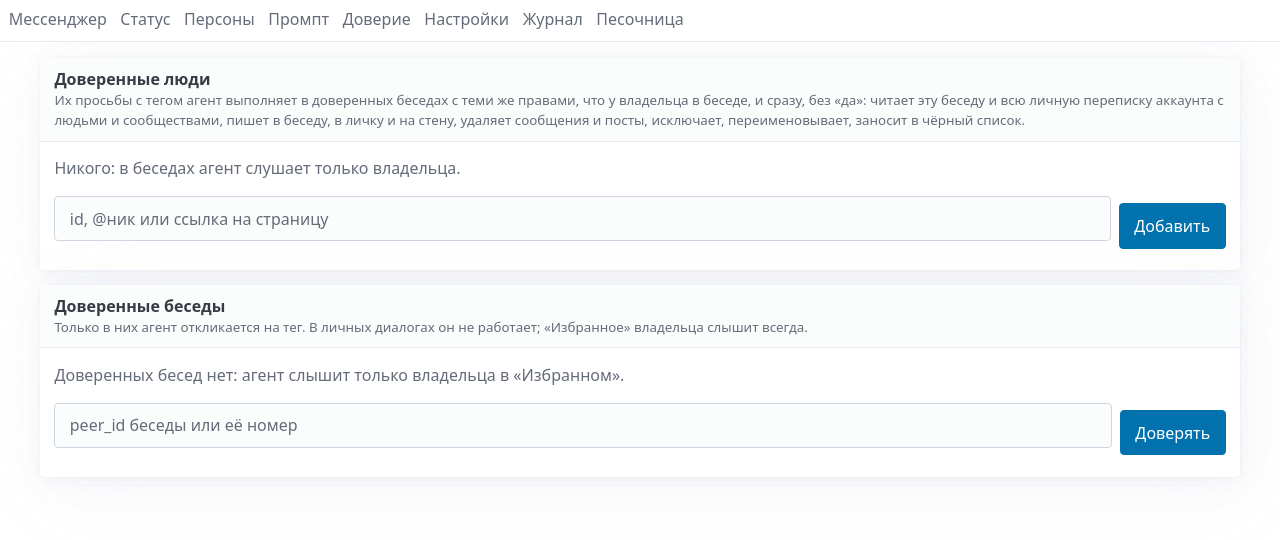
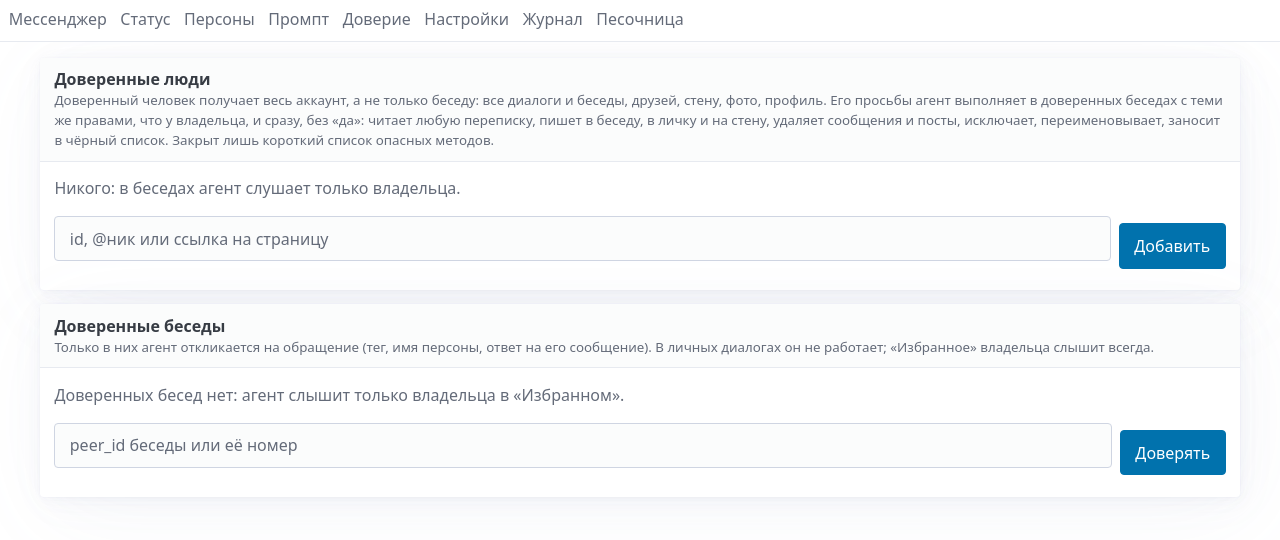
Before and after one commit to akklimoff/vk-ui, a FastAPI app: template web/templates/access.html in a window 1280 px wide. Shown: the top 540 px of the page. Run offline with FastAPI, Linux system fonts and the light colour scheme; the template is opened without the code that fills it, so the values that code supplies are empty; parts of the project's set-up code (start-up, migrations or seed data) failed here and were passed over; some libraries are stand-ins or nearby versions.

Commit message:
describe whole-page rights, the new ways to call the agent and what it is shown

```diff
--- a/web/im/modes.py
+++ b/web/im/modes.py
@@ -7,11 +7,11 @@ from bot.runtime import RuntimeSettings
 from web.im.views import is_chat
 
 LISTENS_SAVED = "«Избранное»: здесь агент слышит владельца, и ему доступен весь аккаунт"
-LISTENS_CHAT = "доверенная беседа: агент откликается на тег владельца и доверенных людей"
+LISTENS_CHAT = "доверенная беседа: агент откликается на обращение владельца и доверенных людей"
 SILENT = {
-    gate.PAUSED: ("пауза", "muted", "пауза: на тег агент не откликнется"),
+    gate.PAUSED: ("пауза", "muted", "пауза: на обращение агент не откликнется"),
     gate.PRIVATE_DIALOG: ("не слушает", "muted", "личный диалог: агент работает только в беседах и в «Избранном»"),
-    gate.CHAT_NOT_TRUSTED: ("не слушает", "warn", "беседа не в доверенных: на тег агент не откликнется"),
+    gate.CHAT_NOT_TRUSTED: ("не слушает", "warn", "беседа не в доверенных: на обращение агент не откликнется"),
 }
 
 
--- a/web/state.py
+++ b/web/state.py
@@ -19,7 +19,7 @@ REASONS = {
     gate.COMMUNITY_SENDER: "пишет сообщество",
     gate.ADDRESSED_TO_BOTS: "сообщение со слешем — оно для ботов",
     gate.NO_SENDER: "у события нет автора",
-    gate.NO_TAG: "нет тега",
+    gate.NO_TAG: "нет обращения",
     RATE_LIMITED: "слишком часто: сработал лимит частоты",
     QUEUE_FULL: "очередь просьб была полна",
 }
--- a/web/templates/partials/access.html
+++ b/web/templates/partials/access.html
@@ -6,7 +6,7 @@
   {% if t.vk_error %}<p class="muted">{{ t.vk_error }}</p>{% endif %}
   <article>
     <header><b>Доверенные люди</b>
-      <small class="muted">Их просьбы с тегом агент выполняет в доверенных беседах с теми же правами, что у владельца в беседе, и сразу, без «да»: читает эту беседу и всю личную переписку аккаунта с людьми и сообществами, пишет в беседу, в личку и на стену, удаляет сообщения и посты, исключает, переименовывает, заносит в чёрный список.</small></header>
+      <small class="muted">Доверенный человек получает весь аккаунт, а не только беседу: все диалоги и беседы, друзей, стену, фото, профиль. Его просьбы агент выполняет в доверенных беседах с теми же правами, что у владельца, и сразу, без «да»: читает любую переписку, пишет в беседу, в личку и на стену, удаляет сообщения и посты, исключает, переименовывает, заносит в чёрный список. Закрыт лишь короткий список опасных методов.</small></header>
     {% for u in t.users %}<div class="row trust-row">
       <span class="trust-name">{% if u.user_id %}<a href="https://vk.com/id{{ u.user_id }}">{{ u.name or "id" ~ u.user_id }}</a> <span class="muted">id{{ u.user_id }}{% if u.ref[:1] == "@" %} · по нику {{ u.ref }} из файла{% endif %}</span>{% else %}{{ u.ref }} <span class="muted">ник из файла</span>{% if u.missing %} <span class="badge bad">не найден</span>{% endif %}{% endif %}</span>
       <form method="post" action="/access/users/remove" hx-post="/access/users/remove" hx-target="#trust" hx-swap="outerHTML">
@@ -21,7 +21,7 @@
   </article>
   <article>
     <header><b>Доверенные беседы</b>
-      <small class="muted">Только в них агент откликается на тег. В личных диалогах он не работает; «Избранное» владельца слышит всегда.</small></header>
+      <small class="muted">Только в них агент откликается на обращение (тег, имя персоны, ответ на его сообщение). В личных диалогах он не работает; «Избранное» владельца слышит всегда.</small></header>
     {% for p in t.peers %}<section class="trust-chat{{ ' trust-ask' if p.candidate }}">
       {% if p.candidate %}<p><b>Агента отметили в этой беседе, но она не в доверенных.</b> Сверьте название и номер: после «Доверять» доверенные люди смогут просить агента и здесь.</p>{% endif %}
       <div class="row trust-row">
--- a/web/templates/partials/im_bot.html
+++ b/web/templates/partials/im_bot.html
@@ -9,12 +9,12 @@
   {% if error %}<div class="error">{{ error }}</div>{% endif %}
   {% if c.chat or c.saved %}<h4>Слышит ли агент</h4>
   {% if c.chat %}<form hx-post="/im/{{ peer_id }}/bot/listens" hx-target="#bot-panel" hx-swap="outerHTML" hx-trigger="change">
-    <label class="switch-row"><span>Слушать эту беседу<small>откликаться здесь на тег владельца и доверенных людей</small></span><input type="checkbox" role="switch" class="sw" name="on" value="1" {{ 'checked' if c.listens }}></label>
+    <label class="switch-row"><span>Слушать эту беседу<small>откликаться здесь на обращение владельца и доверенных людей: тег, имя персоны, ответ на сообщение аккаунта</small></span><input type="checkbox" role="switch" class="sw" name="on" value="1" {{ 'checked' if c.listens }}></label>
   </form>{% endif %}
   <form hx-post="/im/{{ peer_id }}/bot/paused" hx-target="#bot-panel" hx-swap="outerHTML" hx-trigger="change">
-    <label class="switch-row"><span>Пауза в этом чате<small>на тег здесь агент не откликается, пока пауза не снята</small></span><input type="checkbox" role="switch" class="sw" name="on" value="1" {{ 'checked' if c.paused }}></label>
+    <label class="switch-row"><span>Пауза в этом чате<small>на обращение здесь агент не откликается, пока пауза не снята</small></span><input type="checkbox" role="switch" class="sw" name="on" value="1" {{ 'checked' if c.paused }}></label>
   </form>
-  {% else %}<p class="muted">В личных диалогах агент не работает: он откликается на тег только в доверенных беседах и в «Избранном».</p>{% endif %}
+  {% else %}<p class="muted">В личных диалогах агент не работает: он откликается на обращение только в доверенных беседах и в «Избранном».</p>{% endif %}
   <label class="switch-row" x-data="readMark"><span>Читать без отметки<small>VK не увидит, что сообщения прочитаны; во всех чатах этого браузера</small></span>
     <input type="checkbox" role="switch" class="sw" :checked="silent" @change="toggle($event.target.checked)"></label>
   {% if c.chat or c.saved %}<h4>Персоны <small>пусто — активная «{{ active or 'по умолчанию' }}»; несколько — случайная на каждую просьбу</small></h4>
--- a/web/templates/partials/settings.html
+++ b/web/templates/partials/settings.html
@@ -10,7 +10,7 @@
       </select></label>
     <label>Температура <small>0 — предсказуемо, 1 — креативно; Claude 5 её не принимает</small>
       <input name="temperature" value="{{ form.temperature }}" type="text" inputmode="decimal" required></label>
-    <label>Чаты на паузе <small>peer_id через запятую; в них агент не откликается на тег</small>
+    <label>Чаты на паузе <small>peer_id через запятую; в них агент не откликается на обращение</small>
       <input name="paused_peers" value="{{ form.paused_peers }}" type="text" inputmode="numeric"></label>
     <details>
       <summary><b>Потолки агента</b> <span class="muted">только для чтения</span></summary>
--- a/web/templates/partials/status.html
+++ b/web/templates/partials/status.html
@@ -26,7 +26,7 @@
     </div>{% endfor %}
   </section>{% endif %}
   {% if s.rejections %}<section class="status-block">
-    <b>Почему промолчала</b> <small class="muted">последние сообщения с тегом, на которые агент не ответил; текст сообщений не хранится</small>
+    <b>Почему промолчала</b> <small class="muted">последние обращения к агенту по тегу или имени, на которые агент не ответил; текст сообщений не хранится</small>
     {% for r in s.rejections %}<div class="row status-row">
       <span class="trust-name"><span data-ts="{{ r.ts }}" x-data x-text="localTime($el.dataset.ts)"></span>
         · <a href="{{ r.peer_id|peer_link }}">{{ r.peer_id|peer_label }}</a>{% if r.from_id > 0 %} · <a href="https://vk.com/id{{ r.from_id }}">id{{ r.from_id }}</a>{% endif %}
--- a/web/templates/sandbox.html
+++ b/web/templates/sandbox.html
@@ -2,7 +2,7 @@
 <form method="post" action="/sandbox" hx-post="/sandbox" hx-target="#sandbox-result" hx-swap="outerHTML show:top" hx-disabled-elt="find button">
   <article>
     <p class="muted">Пробный прогон: агент получает просьбу и работает как настоящий, но в VK ничего не пишет, ответ не отправляет и записи в журнале не оставляет. Читает из VK по-настоящему.</p>
-    <label>Просьба <small>как её написали бы после тега</small>
+    <label>Просьба <small>как её написали бы в обращении к агенту</small>
       <textarea name="text" x-data="autogrow" @input="grow()" required>{{ form.text }}</textarea></label>
     <div class="grid">
       <label>Где просят
```
Also changed, not shown: tests/web/test_access_page.py (+1 -1 lines).
